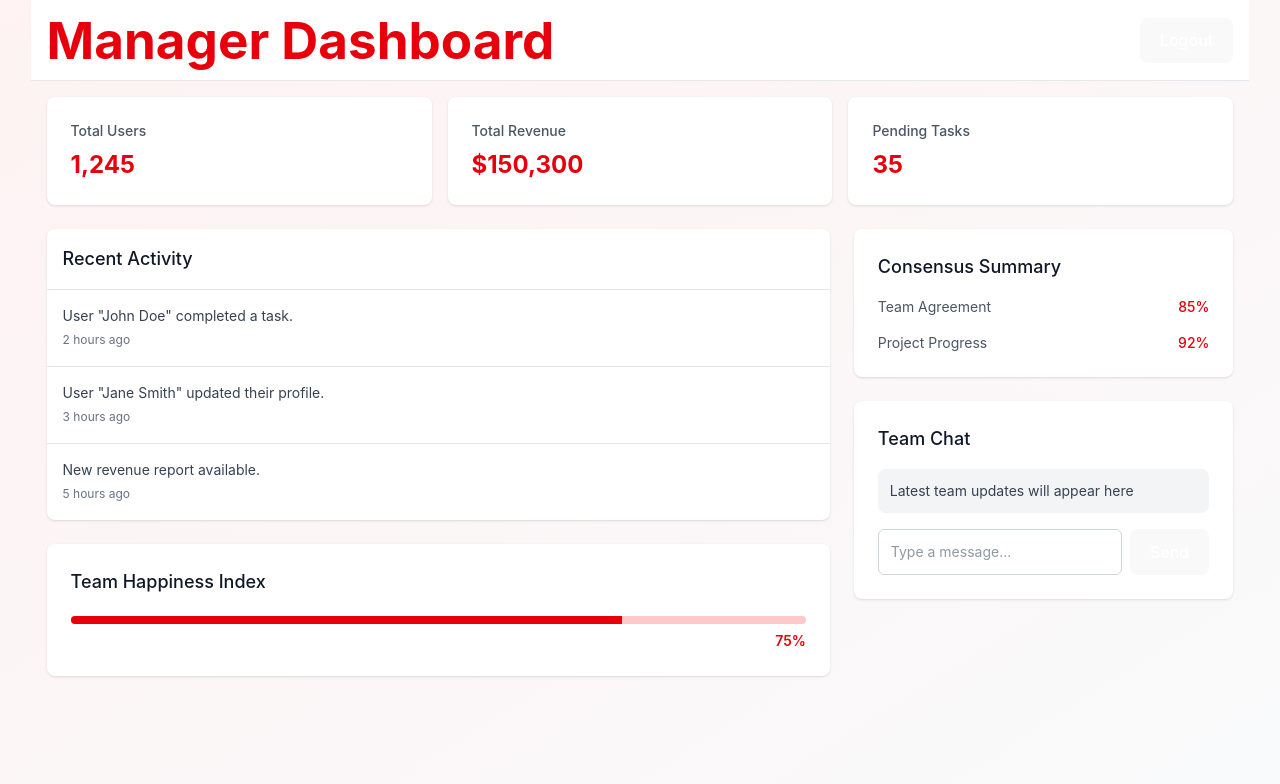
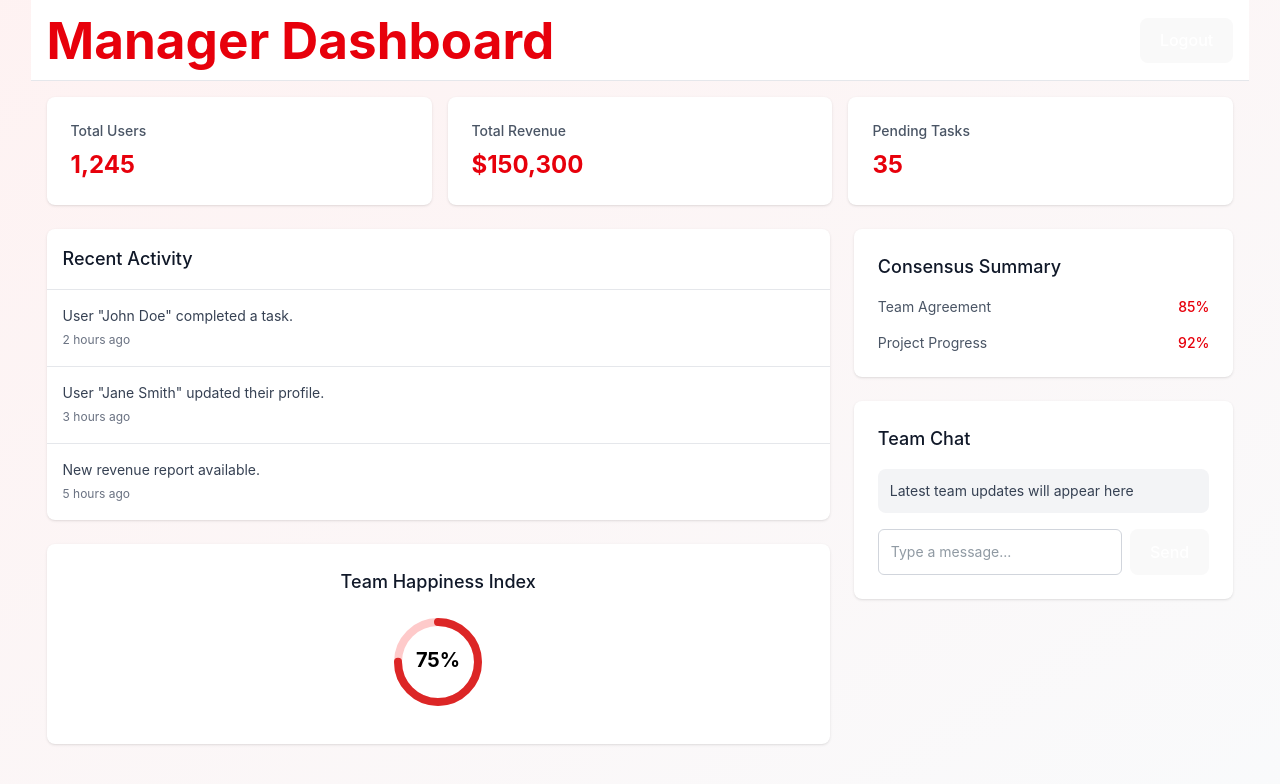
Before and after one commit to shriyasrinivasan1/ADPLucidity, a React (Vite) app in the folder frontend/: page / in a window 1280 px wide. Shown: the top 784 px of the page. Built offline with nearby package versions, Linux system fonts and the light colour scheme.

Commit message:
happyindex

```diff
--- a/frontend/package.json
+++ b/frontend/package.json
@@ -11,9 +11,13 @@
   },
   "dependencies": {
     "@tailwindcss/vite": "^4.0.5",
+    "chart.js": "^4.4.7",
     "crypto-browserify": "^3.12.1",
+    "lucide-react": "^0.475.0",
     "react": "^19.0.0",
-    "react-dom": "^19.0.0"
+    "react-chartjs-2": "^5.3.0",
+    "react-dom": "^19.0.0",
+    "recharts": "^2.15.1"
   },
   "devDependencies": {
     "@eslint/js": "^9.19.0",
--- a/frontend/src/ManagerDashboard.jsx
+++ b/frontend/src/ManagerDashboard.jsx
@@ -1,3 +1,4 @@
+
 import React, { useState, useEffect } from 'react';
 
 const ManagerDashboard = () => {
@@ -8,6 +9,11 @@ const ManagerDashboard = () => {
       setPercentage(75);
     }, 2000);
   }, []);
+
+  const radius = 40; // Circle radius
+  const strokeWidth = 8; // Stroke thickness
+  const circumference = 2 * Math.PI * radius; // Full circumference
+  const progress = (percentage / 100) * circumference; // Arc length
 
   return (
     <div className="min-h-screen bg-gray-50">
@@ -69,20 +75,44 @@ const ManagerDashboard = () => {
                 </ul>
               </div>
 
-              {/* Happiness Index */}
-              <div className="bg-white rounded-lg shadow p-6 mb-6">
+              {/* Happiness Index (Updated) */}
+              <div className="bg-white rounded-lg shadow p-6 mb-6 flex flex-col items-center">
                 <h2 className="text-lg font-medium text-gray-900 mb-4">Team Happiness Index</h2>
-                <div className="relative pt-1">
-                  <div className="overflow-hidden h-2 text-xs flex rounded bg-red-200">
-                    <div
-                      style={{ width: `${percentage}%` }}
-                      className="shadow-none flex flex-col text-center whitespace-nowrap text-white justify-center bg-red-600 transition-all duration-500"
-                    />
-                  </div>
-                  <div className="text-right mt-1">
-                    <span className="text-sm font-semibold text-red-600">{percentage}%</span>
-                  </div>
-                </div>
+                <svg width="100" height="100" viewBox="0 0 100 100" className="mb-2">
+                  {/* Background Circle */}
+                  <circle
+                    cx="50"
+                    cy="50"
+                    r={radius}
+                    stroke="#FECACA"
+                    strokeWidth={strokeWidth}
+                    fill="none"
+                  />
+                  {/* Progress Circle */}
+                  <circle
+                    cx="50"
+                    cy="50"
+                    r={radius}
+                    stroke="#DC2626"
+                    strokeWidth={strokeWidth}
+                    fill="none"
+                    strokeDasharray={circumference}
+                    strokeDashoffset={circumference - progress}
+                    strokeLinecap="round"
+                    transform="rotate(-90 50 50)"
+                    className="transition-all duration-500"
+                  />
+                  {/* Percentage Text */}
+                  <text
+                    x="50"
+                    y="50"
+                    textAnchor="middle"
+                    dy="5"
+                    className="text-xl font-bold text-red-600"
+                  >
+                    {percentage}%
+                  </text>
+                </svg>
               </div>
             </div>
 
```
Also changed, not shown: 1 other file (tests, documents, lock files or other folders).
